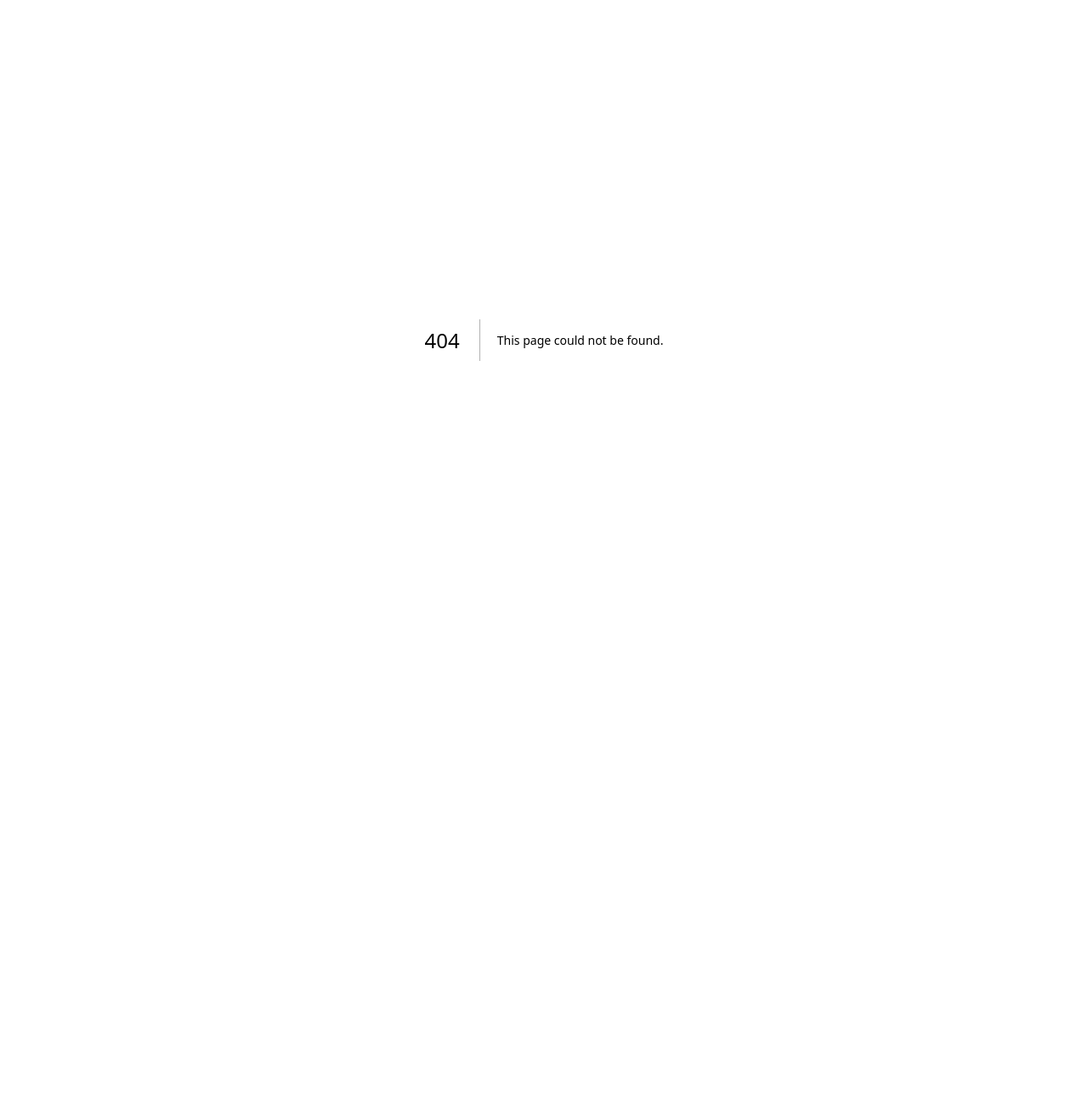
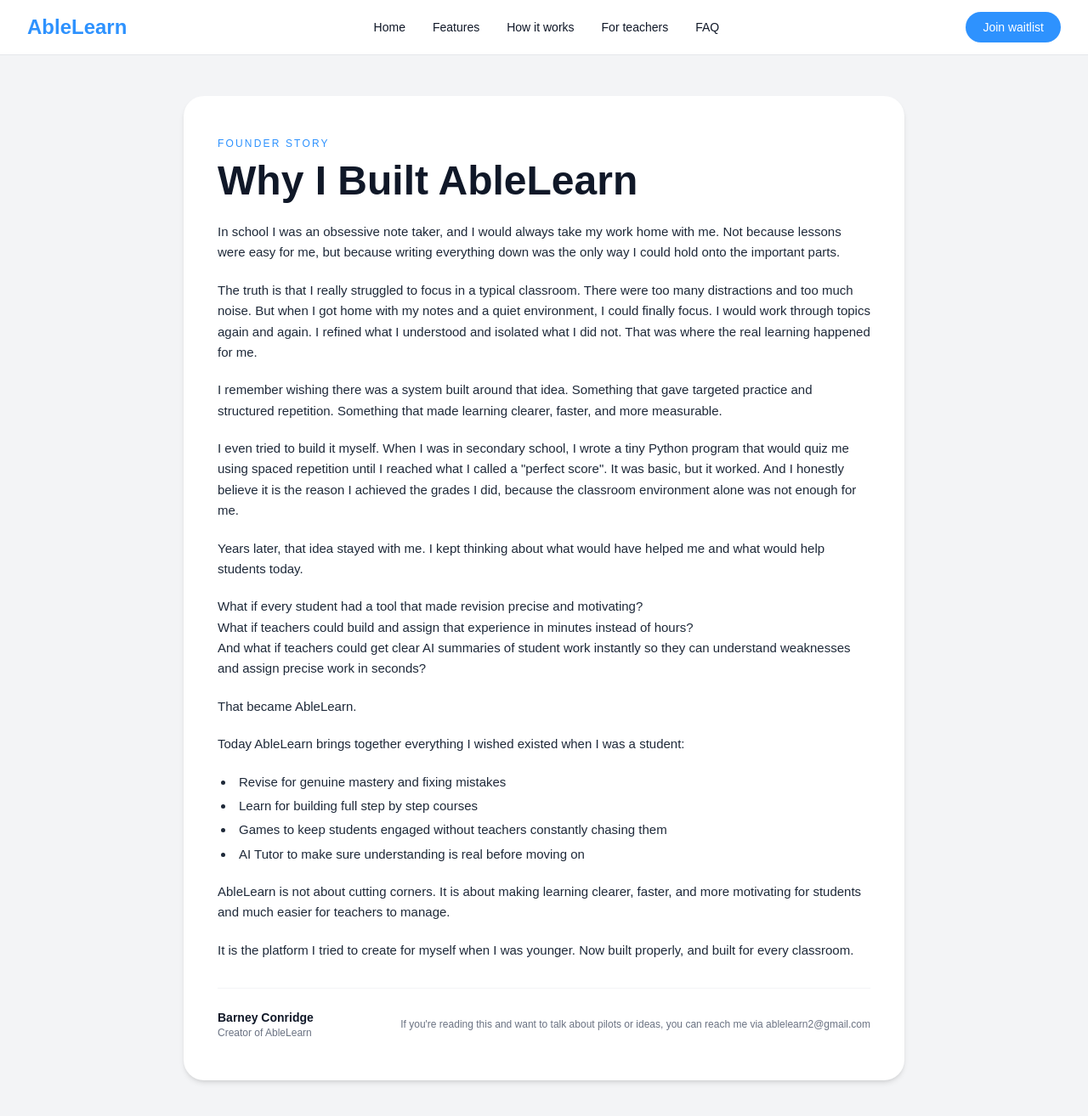
Before and after one commit to Barney2124/ablelearn-landing, a Next.js app: page /about in a window 1280 px wide. Before the commit this address had no page. Shown: the top 1314 px of the page at 85% size. Before the commit the page ends 800 px from the top, so only its background shows below. Built offline with nearby package versions, Linux system fonts and the light colour scheme.

Commit message:
Styled About page with founder card + signoff

```diff
--- /dev/null
+++ b/app/about/page.tsx
@@ -0,0 +1,151 @@
+import Link from "next/link";
+
+export default function AboutPage() {
+  return (
+    <div className="min-h-screen bg-[#f3f4f6] text-gray-900">
+      {/* NAVBAR */}
+      <nav className="sticky top-0 z-50 bg-white/95 backdrop-blur-sm border-b border-gray-200 mb-12">
+        <div className="max-w-7xl mx-auto px-4 sm:px-6 lg:px-8">
+          <div className="flex justify-between items-center h-16">
+            <Link href="/" className="text-2xl font-bold text-[#2e92fe]">
+              AbleLearn
+            </Link>
+
+            <div className="hidden md:flex space-x-8 text-sm font-medium">
+              <Link href="/" className="hover:text-[#2e92fe]">
+                Home
+              </Link>
+              <a href="/#engines" className="hover:text-[#2e92fe]">
+                Features
+              </a>
+              <a href="/#how" className="hover:text-[#2e92fe]">
+                How it works
+              </a>
+              <a href="/#teachers" className="hover:text-[#2e92fe]">
+                For teachers
+              </a>
+              <a href="/#faq" className="hover:text-[#2e92fe]">
+                FAQ
+              </a>
+            </div>
+
+            <a
+              href="/#waitlist"
+              className="hidden md:block bg-[#2e92fe] text-white px-5 py-2 rounded-full text-sm font-medium hover:bg-[#2e92fe]/90"
+            >
+              Join waitlist
+            </a>
+          </div>
+        </div>
+      </nav>
+
+      {/* MAIN CONTENT */}
+      <main className="max-w-4xl mx-auto px-6 pb-20">
+        <section className="bg-white rounded-3xl shadow-md px-8 sm:px-10 py-10 sm:py-12">
+          <p className="text-xs font-medium uppercase tracking-[0.18em] text-[#2e92fe] mb-3">
+            Founder story
+          </p>
+          <h1 className="text-4xl sm:text-5xl font-bold mb-6 text-gray-900">
+            Why I Built AbleLearn
+          </h1>
+
+          <div className="space-y-5 text-[15px] leading-relaxed text-gray-800">
+            <p>
+              In school I was an obsessive note taker, and I would always take my
+              work home with me. Not because lessons were easy for me, but because
+              writing everything down was the only way I could hold onto the
+              important parts.
+            </p>
+
+            <p>
+              The truth is that I really struggled to focus in a typical
+              classroom. There were too many distractions and too much noise. But
+              when I got home with my notes and a quiet environment, I could
+              finally focus. I would work through topics again and again. I
+              refined what I understood and isolated what I did not. That was
+              where the real learning happened for me.
+            </p>
+
+            <p>
+              I remember wishing there was a system built around that idea.
+              Something that gave targeted practice and structured repetition.
+              Something that made learning clearer, faster, and more measurable.
+            </p>
+
+            <p>
+              I even tried to build it myself. When I was in secondary school, I
+              wrote a tiny Python program that would quiz me using spaced
+              repetition until I reached what I called a &quot;perfect score&quot;. It
+              was basic, but it worked. And I honestly believe it is the reason I
+              achieved the grades I did, because the classroom environment alone
+              was not enough for me.
+            </p>
+
+            <p>
+              Years later, that idea stayed with me. I kept thinking about what
+              would have helped me and what would help students today.
+            </p>
+
+            <p>
+              What if every student had a tool that made revision precise and
+              motivating?
+              <br />
+              What if teachers could build and assign that experience in minutes
+              instead of hours?
+              <br />
+              And what if teachers could get clear AI summaries of student work
+              instantly so they can understand weaknesses and assign precise work
+              in seconds?
+            </p>
+
+            <p>That became AbleLearn.</p>
+
+            <p>
+              Today AbleLearn brings together everything I wished existed when I
+              was a student:
+            </p>
+
+            <ul className="list-disc list-inside space-y-1 pl-1">
+              <li>Revise for genuine mastery and fixing mistakes</li>
+              <li>Learn for building full step by step courses</li>
+              <li>
+                Games to keep students engaged without teachers constantly chasing
+                them
+              </li>
+              <li>
+                AI Tutor to make sure understanding is real before moving on
+              </li>
+            </ul>
+
+            <p>
+              AbleLearn is not about cutting corners. It is about making learning
+              clearer, faster, and more motivating for students and much easier
+              for teachers to manage.
+            </p>
+
+            <p>
+              It is the platform I tried to create for myself when I was younger.
+              Now built properly, and built for every classroom.
+            </p>
+          </div>
+
+          {/* SIGN-OFF */}
+          <div className="mt-8 pt-6 border-t border-gray-100 flex flex-col sm:flex-row sm:items-center sm:justify-between gap-3">
+            <div>
+              <p className="text-sm font-semibold text-gray-900">
+                Barney Conridge
+              </p>
+              <p className="text-xs text-gray-500">
+                Creator of AbleLearn
+              </p>
+            </div>
+            <p className="text-xs text-gray-500">
+              If you&apos;re reading this and want to talk about pilots or ideas,
+              you can reach me via ablelearn2@gmail.com
+            </p>
+          </div>
+        </section>
+      </main>
+    </div>
+  );
+}
--- a/app/page.tsx
+++ b/app/page.tsx
@@ -2,6 +2,7 @@
 
 import React, { useState, FormEvent } from "react";
 import Image from "next/image";
+import Link from "next/link";
 
 const WAITLIST_ENDPOINT =
   "https://script.google.com/macros/s/AKfycbxPvj34_yEAanpE3wuLT2b1u45tmgSAd-SjR1XGY7ypHZ443V1DbM6DnBwhG5g_ZHMEkQ/exec";
@@ -108,6 +109,9 @@ export default function Home() {
   <a href="#faq" className="hover:text-[#2e92fe]">
     FAQ
   </a>
+  <Link href="/about" className="hover:text-[#2e92fe]">
+    Why I Built AbleLearn
+  </Link>
 </div>
 
             <div className="hidden md:block">
```
Lines whose indentation alone changed are shown as unchanged.
